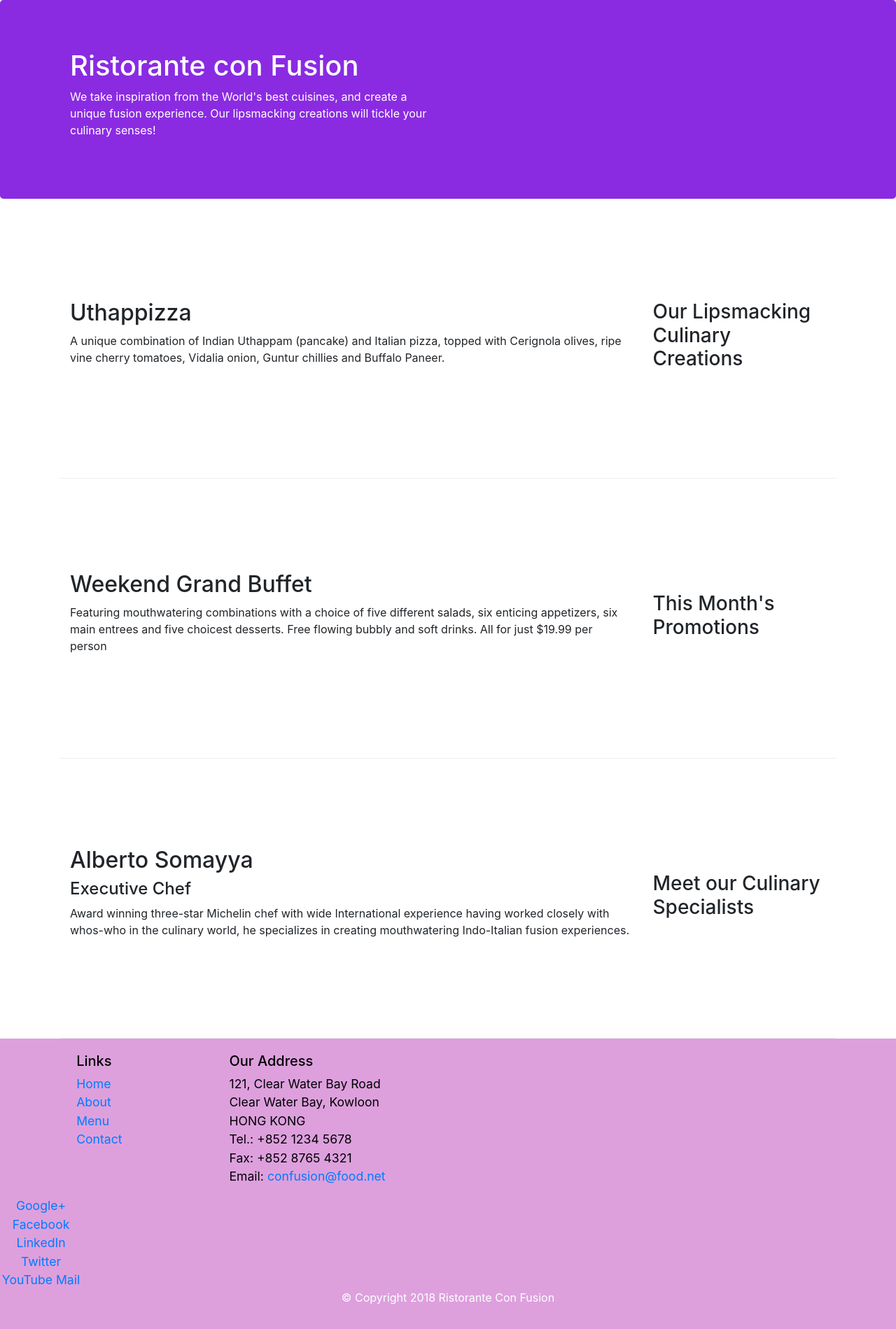
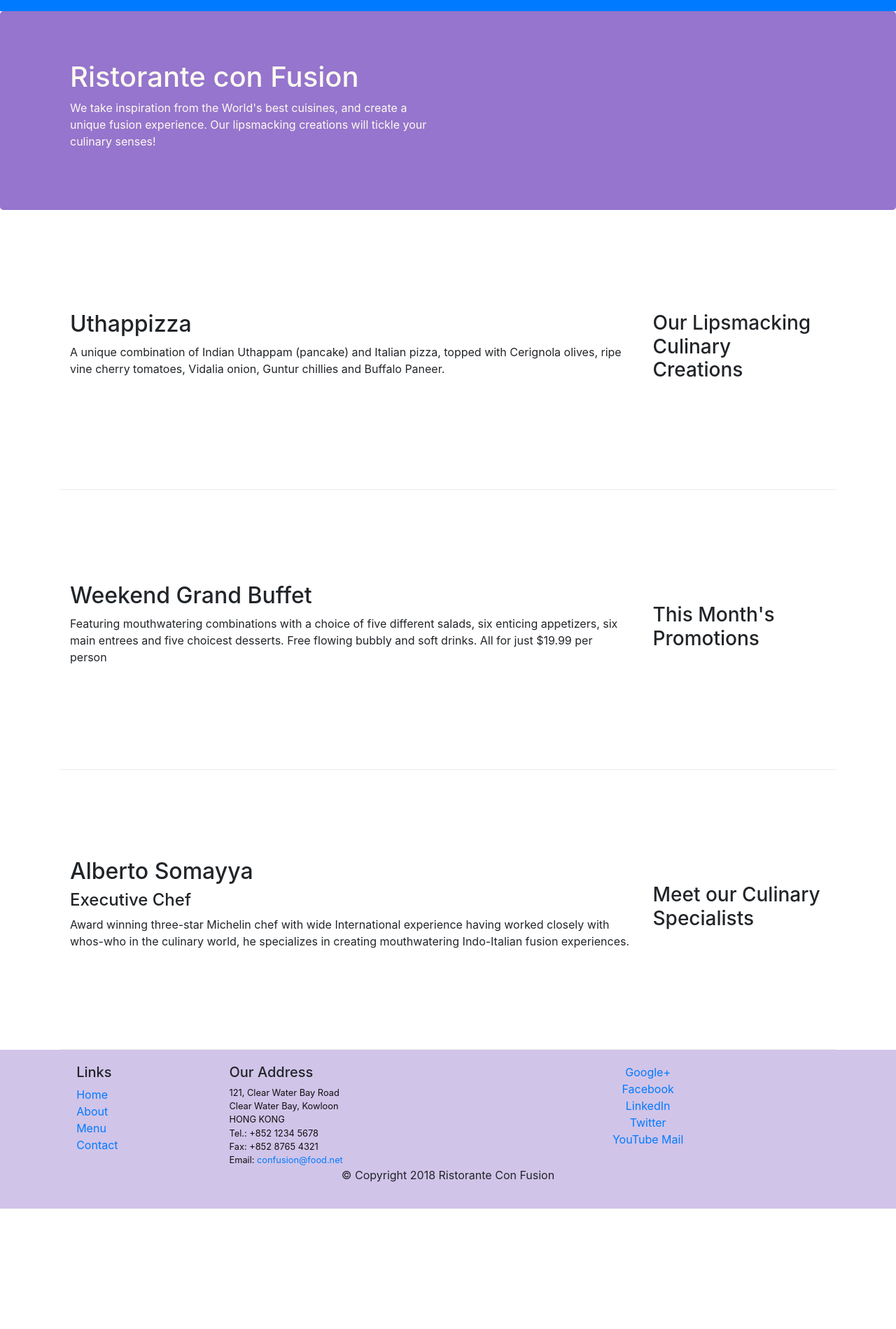
Before and after one commit to ashwin-rema/Bootstrap-UI-Framework, a website: page index.html in a window 1280 px wide. Shown: the whole page at 70% size. After the commit the page ends 1727 px from the top, so only its background shows below. Drawn offline with nearby package versions, Linux system fonts and the light colour scheme.

Commit message:
commit the changes for module2

```diff
--- a/CSS/style.css
+++ b/CSS/style.css
@@ -1,31 +1,32 @@
 .row-header{
-    margin: 0px auto;
-    padding: 0px auto;
+    margin:0px auto;
+    padding:0px;
 }
 
-.row-content{
-    margin: 0px auto;
+.row-content {
+    margin:0px auto;
     padding: 50px 0px 50px 0px;
     border-bottom: 1px ridge;
-    min-height: 400px;
+    min-height:400px;
 }
 
 .footer{
-    background-color: plum;
-    margin: 0px auto;
-    padding : 20px 0px 20px 0px;
-    color: white;
+    background-color: #D1C4E9;
+    margin:0px auto;
+    padding: 20px 0px 20px 0px;
 }
 
-.jumbotron{
-    padding: 70px 30px 70px 30px;
-    margin: 0px auto;
-    background: blueviolet;
-    color: white;
+.jumbotron {
+    padding:70px 30px 70px 30px;
+    margin:0px auto;
+    background: #9575CD ;
+    color:floralwhite;
 }
 
-.address{
-    font-size: 1.1em;
-    font-style:normal;
-    color: black;
+
+address{
+    font-size:80%;
+    margin:0px;
+    color:#0f0f0f;
+    text-decoration: none;
 }
--- a/index.html
+++ b/index.html
@@ -14,6 +14,10 @@
 </head>
 
 <body>
+
+    <nav class="navbar navbar-dark navbar-expand-sm bg-primary">
+
+    </nav>
 
     <!--separate the header from the rest of the content using jumbotron-->
 
```
